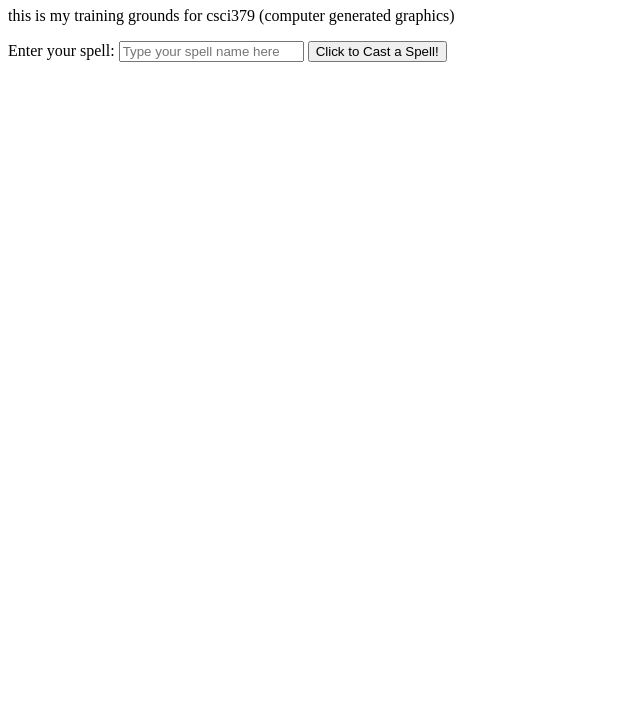
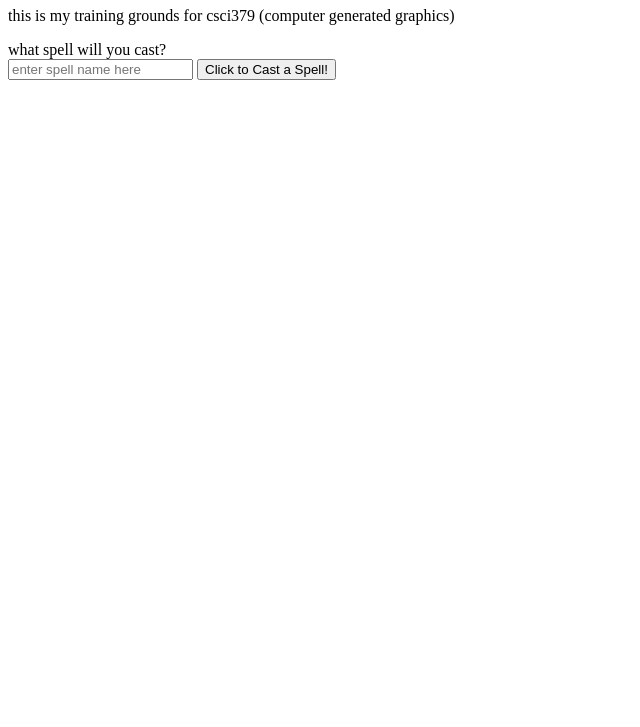
Before and after one commit to lucent-sky/lucent-sky.github.io, a plain HTML site: page index.html in a window 1280 px wide. Shown: the part 73-800 px from the top of the page, without its empty margins (0-640 px from the left). Drawn offline with Linux system fonts and the light colour scheme.

Commit message:
Update index.html

```diff
--- a/index.html
+++ b/index.html
@@ -8,8 +8,9 @@
     <p>this is my training grounds for csci379 (computer generated graphics)</p>
 
     <!-- get spellname -->
-    <label for="spellName">Enter your spell:</label>
-    <input type="text" id="spellName" placeholder="Type your spell name here">
+    <label for="spellName">what spell will you cast?</label>
+    <br>
+    <input type="text" id="spellName" placeholder="enter spell name here">
 
     <!-- cast the spell -->
     <button onclick="castSpell()">Click to Cast a Spell!</button>
```
